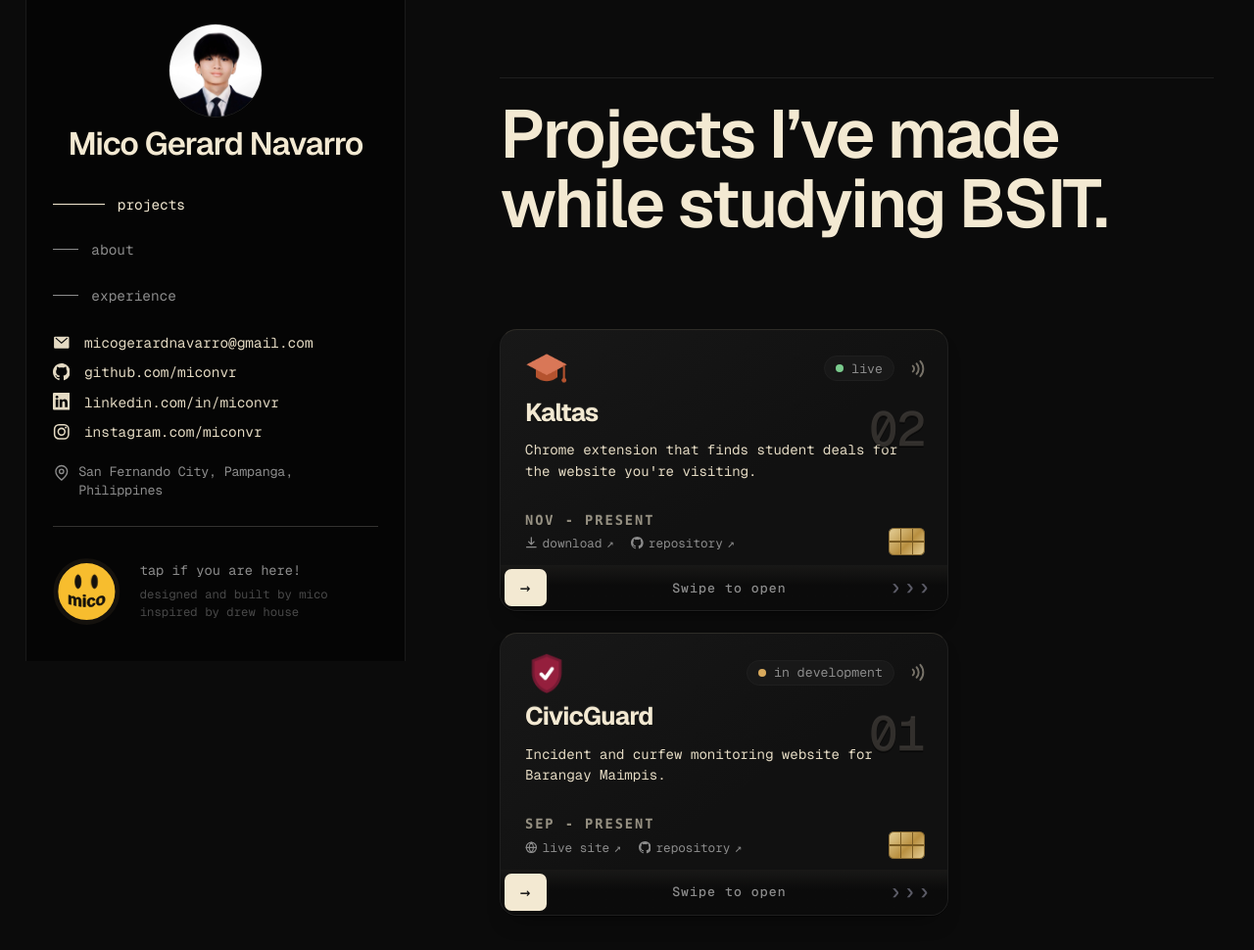
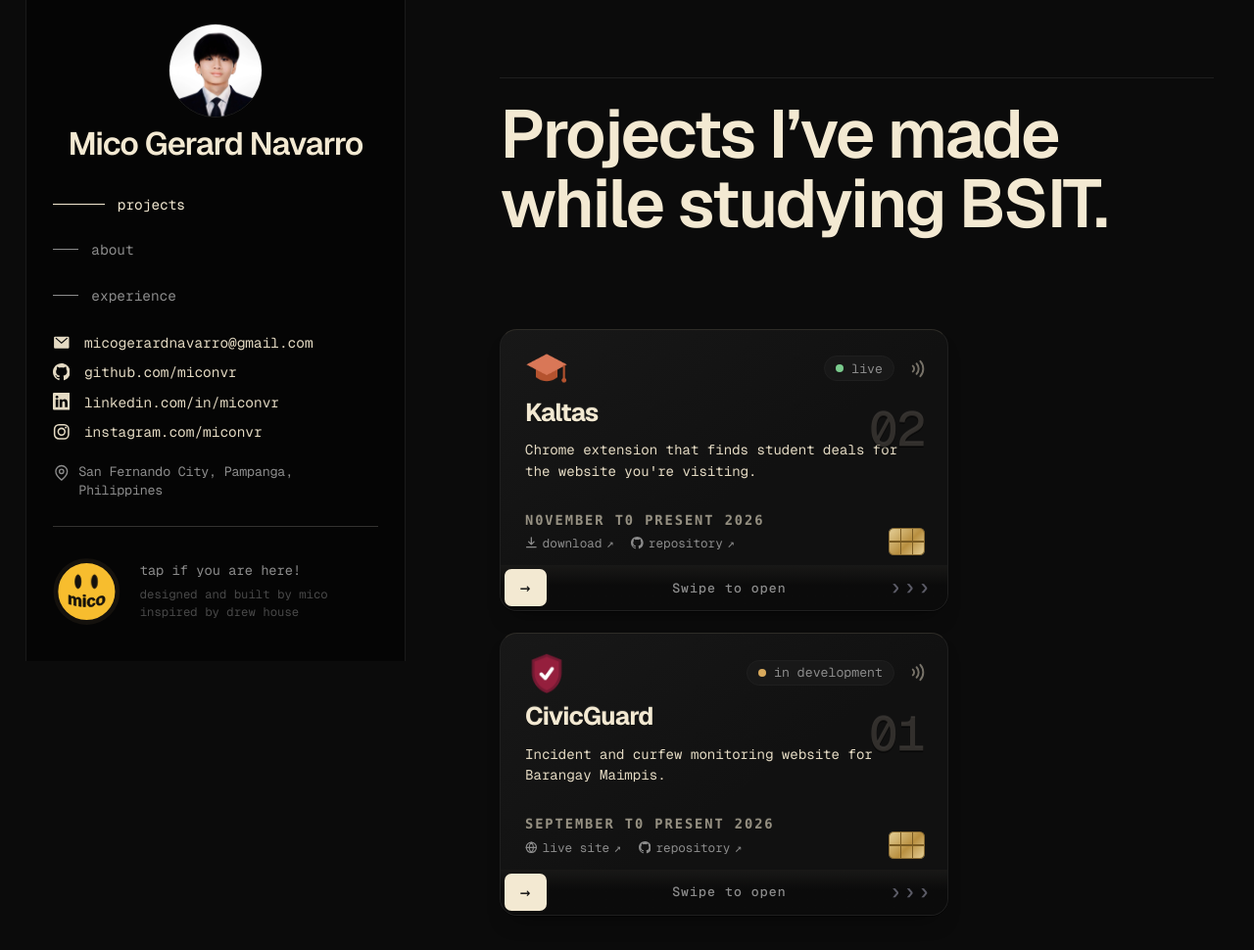
Before and after one commit to miconvr/portfolio, a plain HTML site: page index.html in a window 1280 px wide. Shown: the whole page at 98% size. Drawn offline with nearby package versions, Linux system fonts and the light colour scheme; no server answers.

Commit message:
style: full month dates with zero-style o's on card date line

```diff
--- a/css/styles.css
+++ b/css/styles.css
@@ -1207,3 +1207,7 @@ article h1 { margin-top: .5rem }
 /* Card date line: month - present (no year) */
 .projects-grid .item[data-index="02"] .meta::before { content: "NOV - PRESENT" }
 .projects-grid .item[data-index="01"] .meta::before { content: "SEP - PRESENT" }
+
+/* Card date line: full month, zeros in place of the letter O */
+.projects-grid .item[data-index="02"] .meta::before { content: "N0VEMBER T0 PRESENT 2026" }
+.projects-grid .item[data-index="01"] .meta::before { content: "SEPTEMBER T0 PRESENT 2026" }
```
Also changed, not shown: 1 other file.
